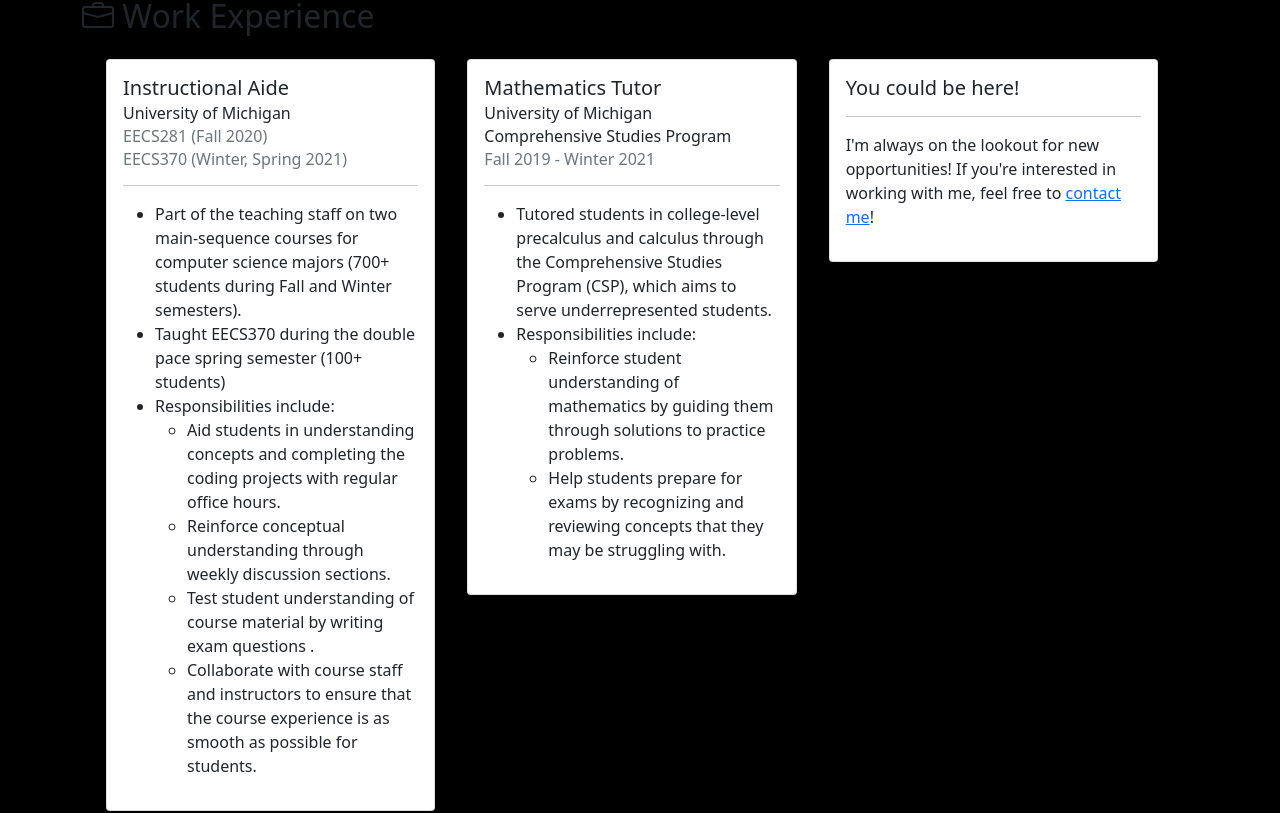
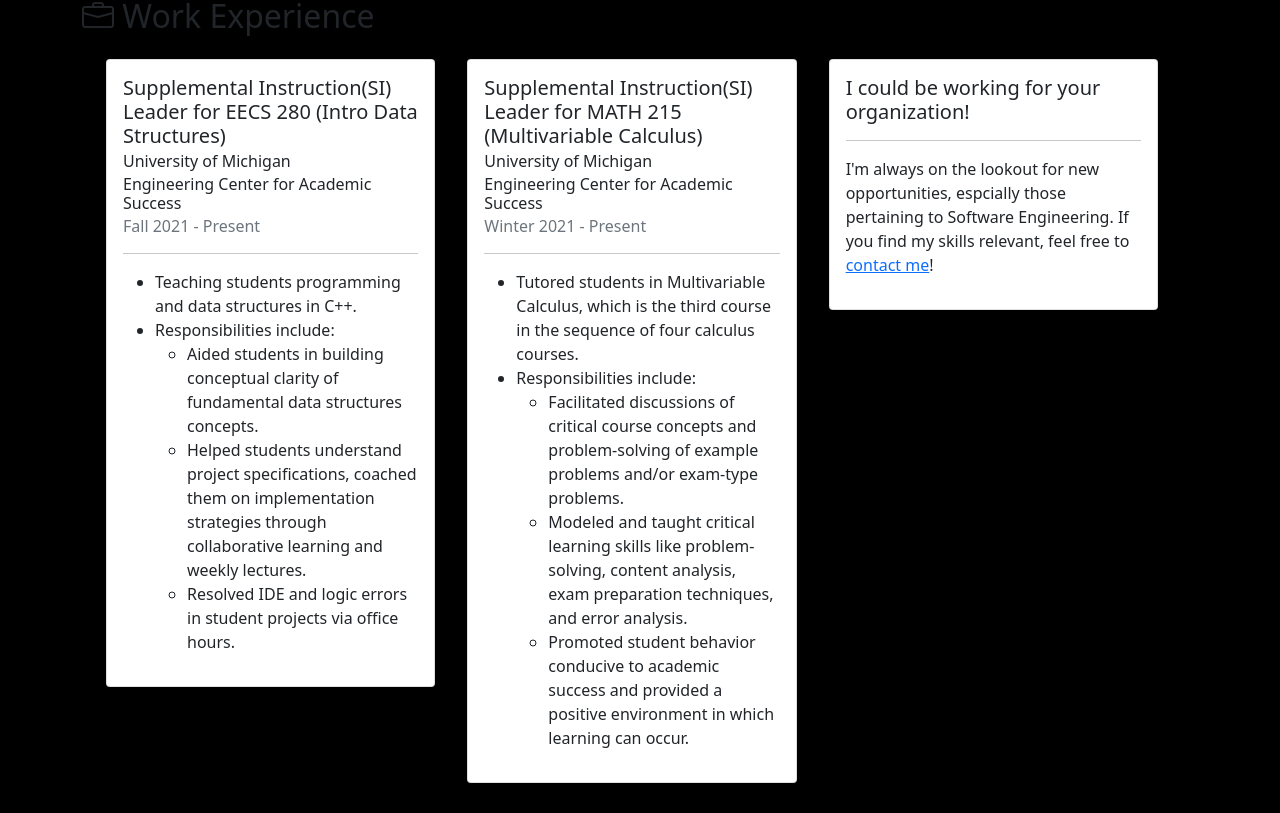
Before and after one commit to arryan135/React-Website1.0, a Vue app: page / in a window 1280 px wide. Shown: the part 2659-3472 px from the top of the page. Built offline with nearby package versions, Linux system fonts and the light colour scheme.

Commit message:
add work experience

```diff
--- a/src/pages/Homepage.vue
+++ b/src/pages/Homepage.vue
@@ -95,24 +95,18 @@
                 <div class="col-12 col-lg-6 col-xl-4 p-3">
                     <div class="card">
                         <div class="card-body">
-                            <h5 class="card-title">Instructional Aide</h5>
+                            <h5 class="card-title">Supplemental Instruction(SI) Leader for EECS 280 (Intro Data Structures)</h5>
                             <h6 class="card-subtitle mb-2">University of Michigan</h6>
-                            <h6 class="card-subtitle mb-2 text-muted">EECS281 (Fall 2020)</h6>
-                            <h6 class="card-subtitle mb-2 text-muted">EECS370 (Winter, Spring 2021)</h6>
+                            <h6 class="card-subtitle mb-2">Engineering Center for Academic Success</h6>
+                            <h6 class="card-subtitle mb-2 text-muted">Fall 2021 - Present</h6>
                             <hr/>
                             <ul>
-                                <li>Part of the teaching staff on two main-sequence courses for computer science
-                                   majors (700+ students during Fall and Winter semesters).</li>
-                                <li>Taught EECS370 during the double pace spring semester (100+ students)</li>
+                                <li>Teaching students programming and data structures in C++.</li>
                                 <li>Responsibilities include:
                                     <ul>
-                                        <li>Aid students in understanding concepts
-                                            and completing the coding projects with regular office hours.</li>
-                                        <li>Reinforce conceptual understanding through weekly discussion sections.</li>
-                                        <li>Test student understanding of course material by writing exam questions
-                                            .</li>
-                                        <li>Collaborate with course staff and instructors to ensure that the course
-                                        experience is as smooth as possible for students.</li>
+                                        <li>Aided students in building conceptual clarity of fundamental data structures concepts.</li>
+                                        <li>Helped students understand project specifications, coached them on implementation strategies through collaborative learning and weekly lectures.</li>
+                                        <li>Resolved IDE and logic errors in student projects via office hours.</li>
                                     </ul>
                                 </li>
                             </ul>
@@ -123,21 +117,18 @@
                 <div class="col-12 col-lg-6 col-xl-4 p-3">
                     <div class="card">
                         <div class="card-body">
-                            <h5 class="card-title">Mathematics Tutor</h5>
+                            <h5 class="card-title">Supplemental Instruction(SI) Leader for MATH 215 (Multivariable Calculus)</h5>
                             <h6 class="card-subtitle mb-2">University of Michigan</h6>
-                            <h6 class="card-subtitle mb-2">Comprehensive Studies Program</h6>
-                            <h6 class="card-subtitle mb-2 text-muted">Fall 2019 - Winter 2021</h6>
+                            <h6 class="card-subtitle mb-2">Engineering Center for Academic Success</h6>
+                            <h6 class="card-subtitle mb-2 text-muted">Winter 2021 - Present</h6>
                             <hr/>
                             <ul>
-                                <li>Tutored students in college-level precalculus and calculus through the
-                                    Comprehensive Studies Program (CSP), which aims to serve underrepresented
-                                    students.</li>
+                                <li>Tutored students in Multivariable Calculus, which is the third course in the sequence of four calculus courses.</li>
                                 <li>Responsibilities include:
                                     <ul>
-                                        <li>Reinforce student understanding of mathematics by guiding them through
-                                            solutions to practice problems.</li>
-                                        <li>Help students prepare for exams by recognizing and reviewing concepts
-                                            that they may be struggling with.</li>
+                                        <li>Facilitated discussions of critical course concepts and problem-solving of example problems and/or exam-type problems.</li>
+                                        <li>Modeled and taught critical learning skills like problem-solving, content analysis, exam preparation techniques, and error analysis.</li>
+                                        <li>Promoted student behavior conducive to academic success and provided a positive environment in which learning can occur.</li>
                                     </ul>
                                 </li>
                             </ul>
@@ -148,10 +139,9 @@
                 <div class="col-12 col-lg-6 col-xl-4 p-3">
                     <div class="card">
                         <div class="card-body">
-                            <h5 class="card-title">You could be here!</h5>
+                            <h5 class="card-title">I could be working for your organization!</h5>
                             <hr/>
-                            <p>I'm always on the lookout for new opportunities! If you're interested in working with
-                                me, feel free to <a href="#section-contact">contact me</a>!</p>
+                            <p>I'm always on the lookout for new opportunities, espcially those pertaining to Software Engineering. If you find my skills relevant, feel free to <a href="#section-contact">contact me</a>!</p>
                         </div>
                     </div>
                 </div>
```
